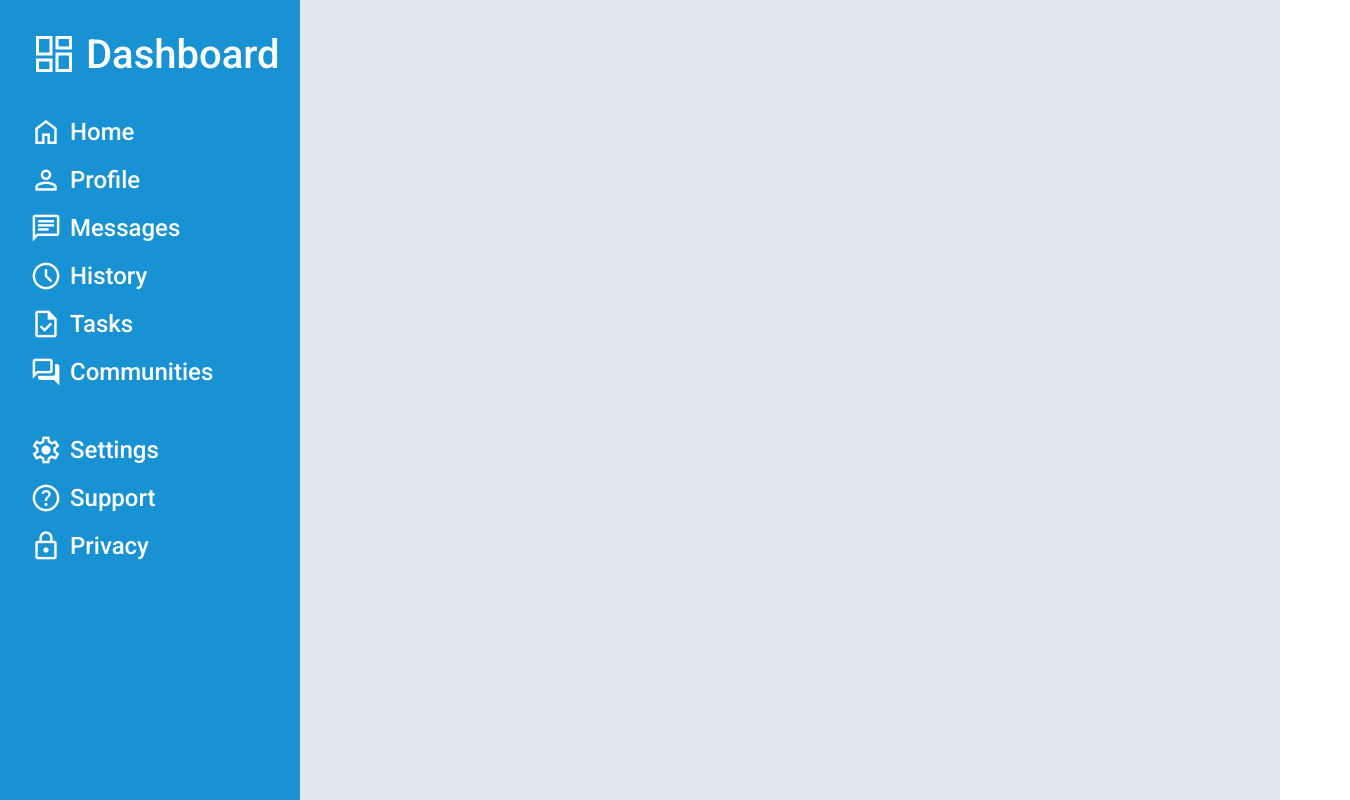
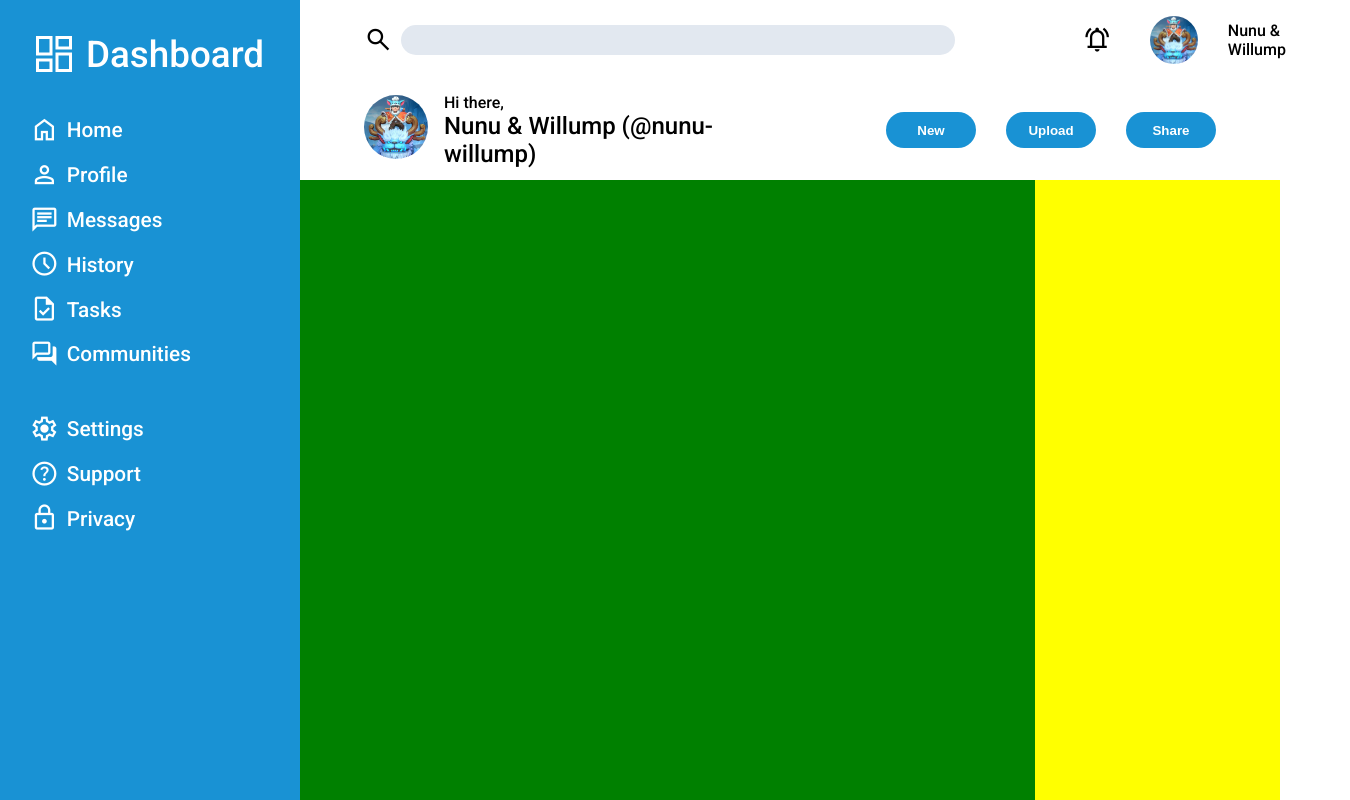
Before and after one commit to dayatnhbtc/project_admin_dashboard, a plain HTML site: page index.html in a window 1280 px wide. Shown: the whole page, 1350 px wide, since content can reach past the window. Drawn offline with nearby package versions, Linux system fonts and the light colour scheme.

Commit message:
feat : search, and profile detail

```diff
--- a/index.html
+++ b/index.html
@@ -61,6 +61,47 @@
                 </div>
             </div>
         </div>
-        <div class="main"></div>
+        <div class="main">
+            <div class="search">
+                <div class="left-part-search">
+                    <span class="material-symbols-outlined"> search </span>
+                    <input type="text" name="" id="" />
+                </div>
+                <div class="right-part-search">
+                    <span class="material-symbols-outlined">
+                        notifications_active
+                    </span>
+                    <img
+                        class="profile-picture"
+                        src="assets/nunu-willump.png"
+                        alt=""
+                        height="48px"
+                    />
+                    <div>Nunu & Willump</div>
+                </div>
+            </div>
+            <div class="profile">
+                <div class="left-part-profile">
+                    <div class="main-profile-picture">
+                        <img
+                            src="assets/nunu-willump.png"
+                            alt=""
+                            height="64px"
+                        />
+                    </div>
+                    <div class="greeting">
+                        <div>Hi there,</div>
+                        <div>Nunu & Willump (@nunu-willump)</div>
+                    </div>
+                </div>
+                <div class="profile-buttons">
+                    <button>New</button>
+                    <button>Upload</button>
+                    <button>Share</button>
+                </div>
+            </div>
+            <div class="projects"></div>
+            <div class="aside"></div>
+        </div>
     </body>
 </html>
--- a/style.css
+++ b/style.css
@@ -15,7 +15,7 @@ body {
 .logo {
     display: flex;
     align-items: center;
-    font-size: 2.5rem;
+    font-size: 2.3rem;
     margin-bottom: 30px;
 }
 
@@ -23,11 +23,15 @@ body {
     font-size: 3rem;
 }
 
+.material-symbols-outlined {
+    font-size: 1.8rem;
+    margin-right: 8px;
+}
+
 .menu-items,
 .setting-items {
     display: grid;
-    font-size: 1.5rem;
-    margin-bottom: 30px;
+    font-size: 1.3rem;
 }
 
 .menu-items > div,
@@ -37,11 +41,89 @@ body {
     margin: 8px 0;
 }
 
-.material-symbols-outlined {
-    font-size: 2rem;
-    margin-right: 8px;
+.menu-items {
+    margin-bottom: 30px;
 }
 
 .main {
+    height: 100vh;
     background-color: #e2e8f0;
+    display: grid;
+    grid-template-rows: 80px 100px 1fr;
+    grid-template-columns: 3fr 1fr;
 }
+
+.search {
+    background-color: #ffffff;
+    grid-column: span 2;
+    display: grid;
+    grid-template-columns: 1fr 1fr;
+    align-items: center;
+}
+
+.left-part-search {
+    display: flex;
+    align-items: center;
+    padding: 0 64px;
+}
+
+.right-part-search,
+.profile-buttons {
+    display: flex;
+    align-items: center;
+    justify-content: end;
+    padding: 0 64px;
+    gap: 30px;
+}
+
+.profile {
+    background-color: #ffffff;
+    grid-column: span 2;
+    display: grid;
+    grid-template-columns: 1fr 1fr;
+}
+
+.left-part-profile {
+    display: grid;
+    grid-template-columns: 80px 1fr;
+    padding-left: 64px;
+    align-items: center;
+    font-size: 1.5rem;
+}
+.greeting div:first-child {
+    font-size: 1rem;
+}
+
+.profile-buttons button {
+}
+
+.projects {
+    background-color: green;
+}
+
+.aside {
+    background-color: yellow;
+}
+
+img {
+    border-radius: 100px;
+}
+
+input {
+    border-radius: 16px;
+    border: none;
+    background-color: #e2e8f0;
+    height: 28px;
+    width: 550px;
+    /* margin: 0 30px; */
+}
+
+button {
+    background-color: #1992d4;
+    border: none;
+    border-radius: 30px;
+    height: 36px;
+    width: 90px;
+    color: #ffffff;
+    font-weight: bold;
+}
```
Also changed, not shown: assets/dashboard.svg (deleted), assets/nunu-willump.png (added).
